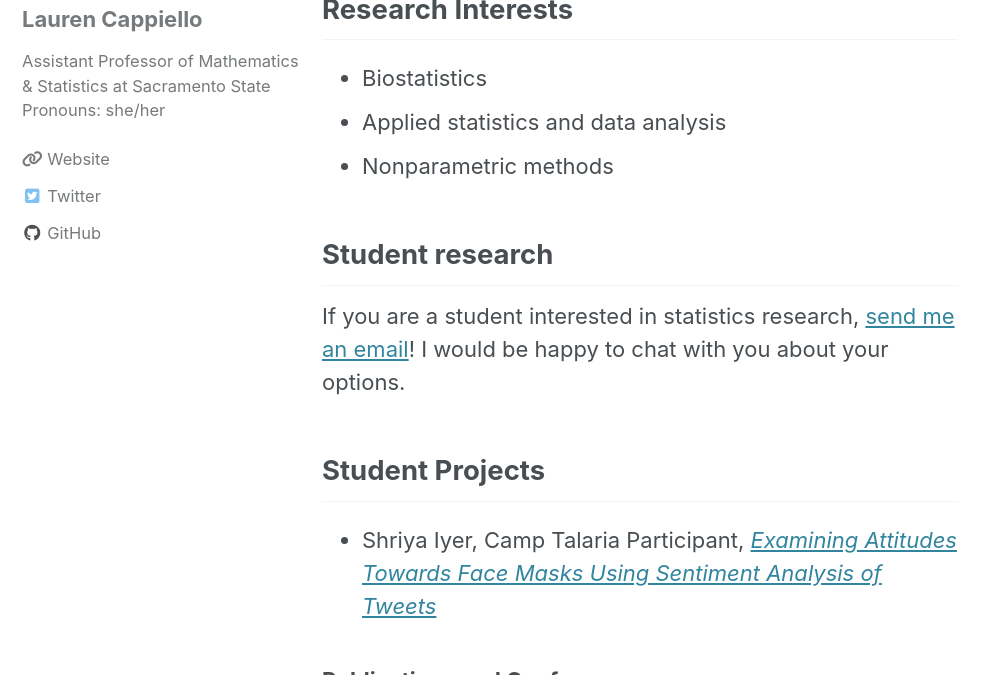
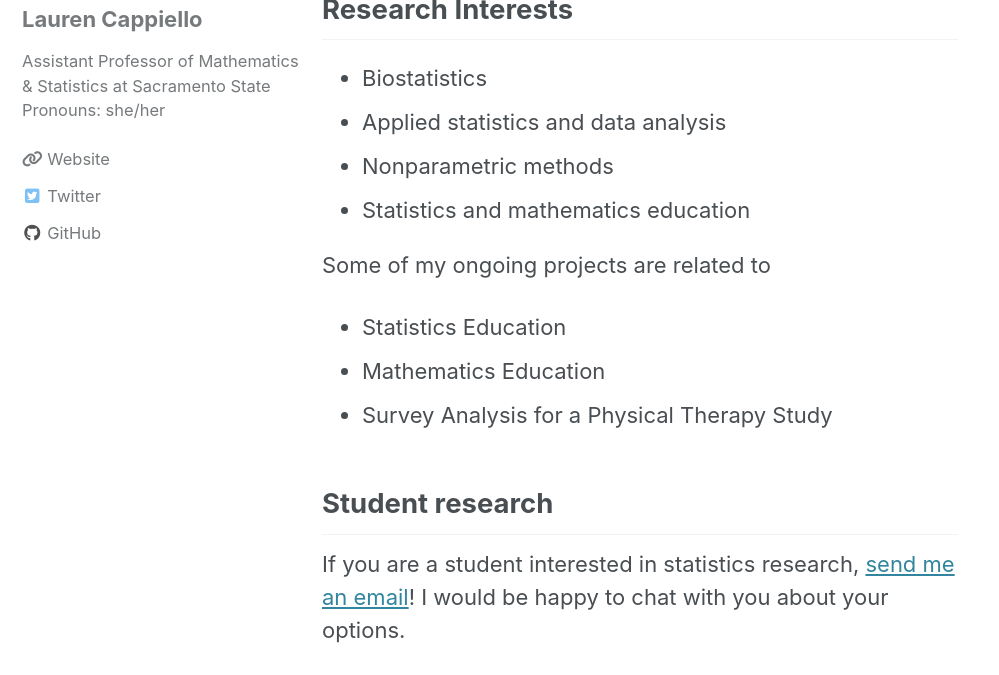
Before and after one commit to lgpcappiello/lgpcappiello.github.io, a Jekyll site: the page built from research/index.md, in a window 1280 px wide and 900 px high, cut to the strip 225-900 px from the top of the window. Shown: the whole strip, without its empty margins (0-999 px from the left). Built offline with Jekyll 4.4.1, drawn with Linux system fonts in a browser that asks for light colours; cached includes are drawn as plain includes; nearby versions of some CDN libraries.

Commit message:
Update index.md

```diff
--- a/research/index.md
+++ b/research/index.md
@@ -9,6 +9,13 @@ author_profile: true
 - Biostatistics
 - Applied statistics and data analysis
 - Nonparametric methods
+- Statistics and mathematics education
+
+Some of my ongoing projects are related to
+
+- Statistics Education
+- Mathematics Education
+- Survey Analysis for a Physical Therapy Study
 
 ## Student research
 
```
